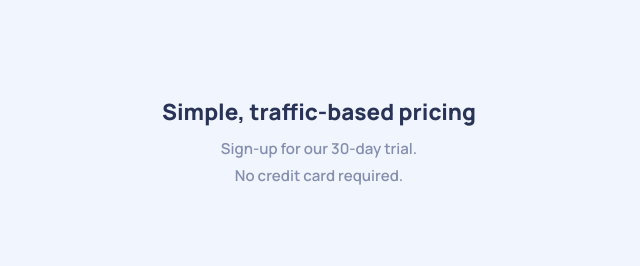
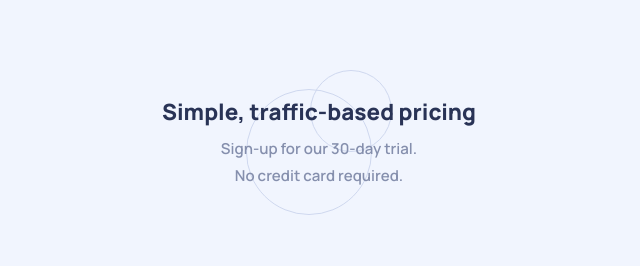
Before and after one commit to t-devl/interactive-pricing-component, a plain HTML site: page index.html in a window 1280 px wide. Shown: the top 266 px of the page, 321-961 px from the left. Drawn offline with Linux system fonts and the light colour scheme.

Commit message:
Add background circles to intro

```diff
--- a/style.css
+++ b/style.css
@@ -38,8 +38,11 @@ button {
 }
 
 .intro {
-  margin: 4.5rem 0 3.5rem;
-  padding: 1.5rem;
+  padding: 2rem 1.5rem;
+  margin: 4rem 0 3rem;
+  background-image: url(./images/pattern-circles.svg);
+  background-repeat: no-repeat;
+  background-position: center;
   text-align: center;
 }
 
```
